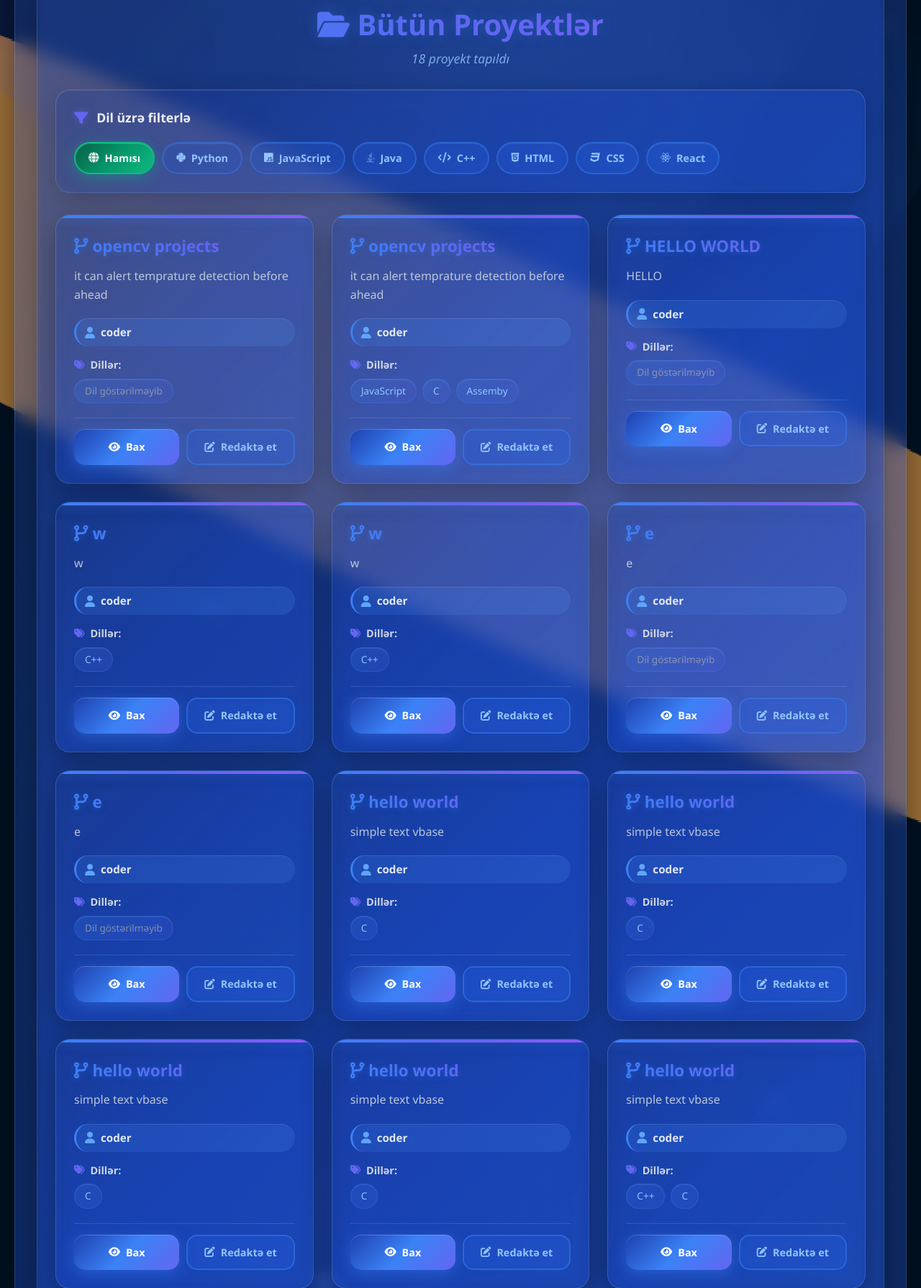
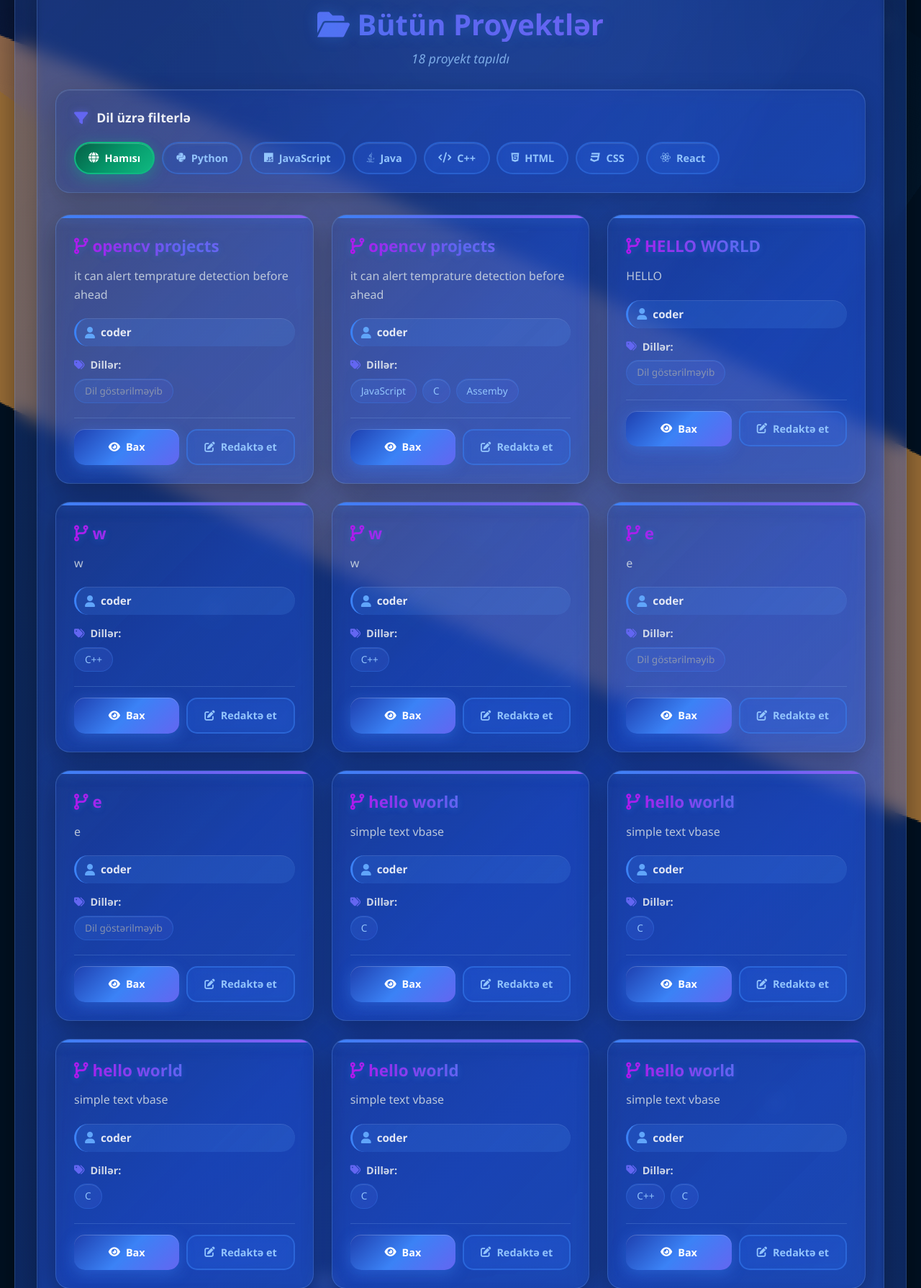
Before and after one commit to codedev0110/COIHUB, a Django app: page / in a window 1280 px wide. Shown: the part 340-2129 px from the top of the page at 72% size. Run offline with Django 3.2, Linux system fonts and the light colour scheme; data comes from the database, SQL or seed files in the repository; some libraries are stand-ins or nearby versions.

Commit message:
some changes

```diff
--- a/auctions/templates/auctions/index.html
+++ b/auctions/templates/auctions/index.html
@@ -49,7 +49,7 @@
         font-weight: 700;
         margin-bottom: 15px;
         margin-top: 5px;
-        background: linear-gradient(45deg, #3b82f6, #6366f1, #8b5cf6);
+        background: linear-gradient(45deg, #c606ec, #6366f1, #8b5cf6);
         -webkit-background-clip: text;
         -webkit-text-fill-color: transparent;
         text-shadow: 0 2px 10px rgba(59, 130, 246, 0.3);
```
